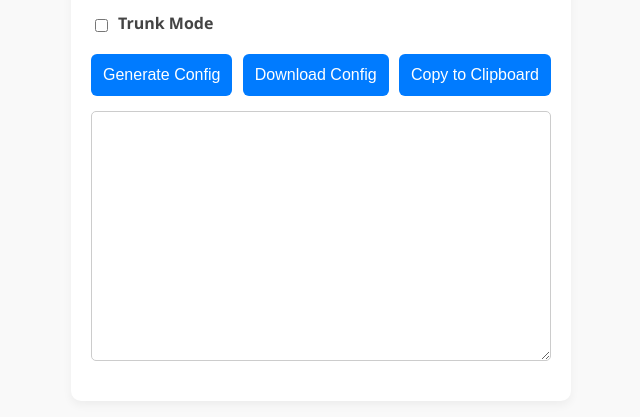
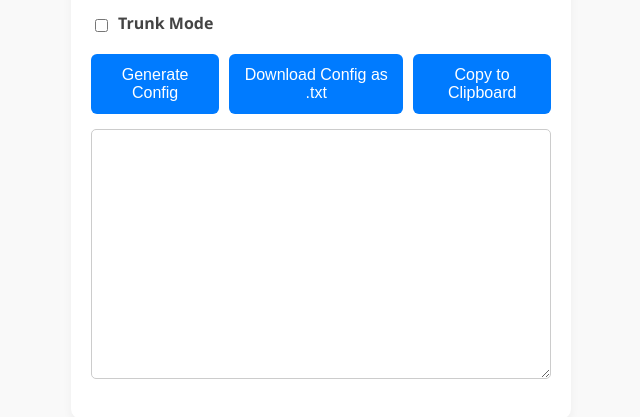
Before and after one commit to MehediHasanTapu/Epon, a plain HTML site: page index.html in a window 1280 px wide. Shown: the part 183-600 px from the top of the page, without its empty margins (319-959 px from the left). Drawn offline with Linux system fonts and the light colour scheme.

Commit message:
Update index.html

```diff
--- a/index.html
+++ b/index.html
@@ -111,7 +111,7 @@
 
     <div class="buttons">
       <button onclick="generateConfig()">Generate Config</button>
-      <button id="downloadButton" onclick="downloadConfig()">Download Config</button>
+      <button id="downloadButton" onclick="downloadConfig()">Download Config as .txt</button>
       <button onclick="copyToClipboard()">Copy to Clipboard</button>
     </div>
 
```
